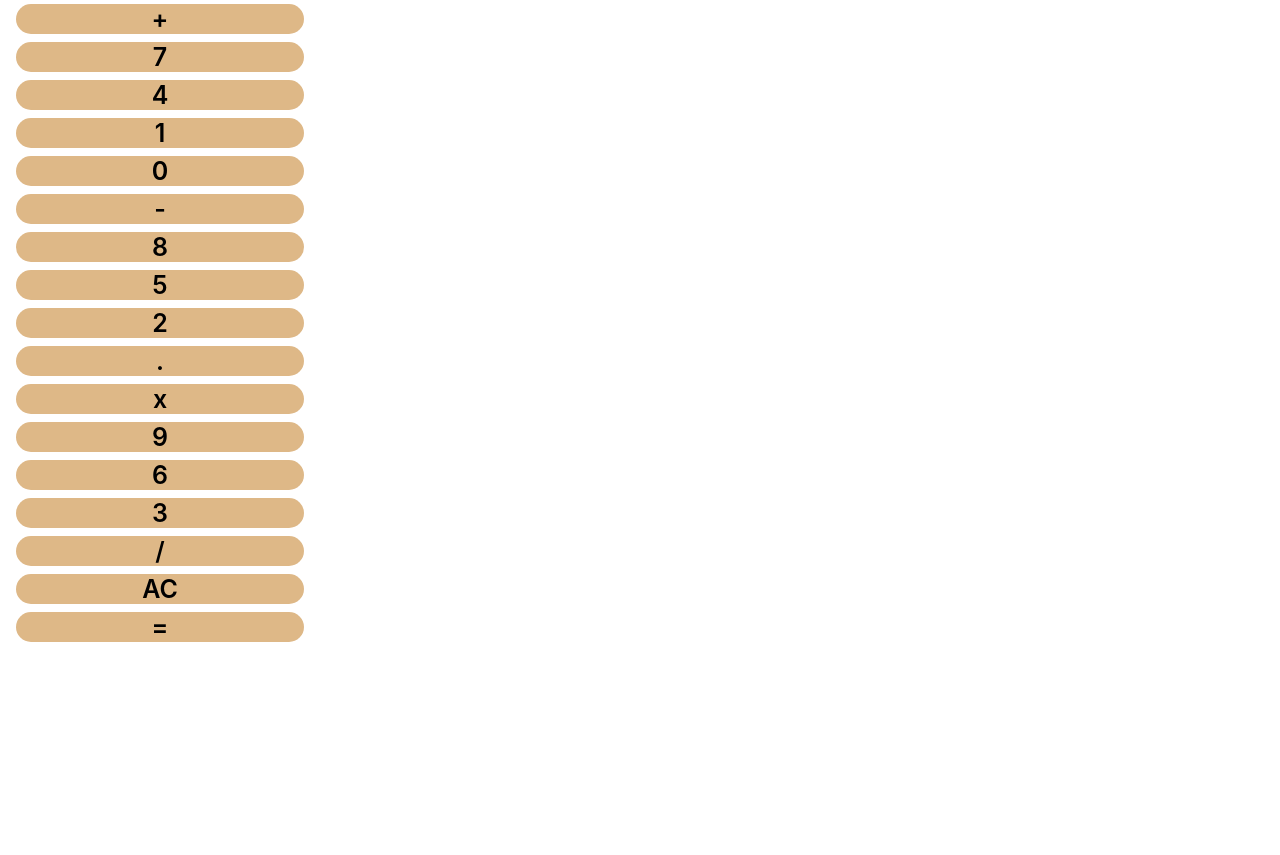
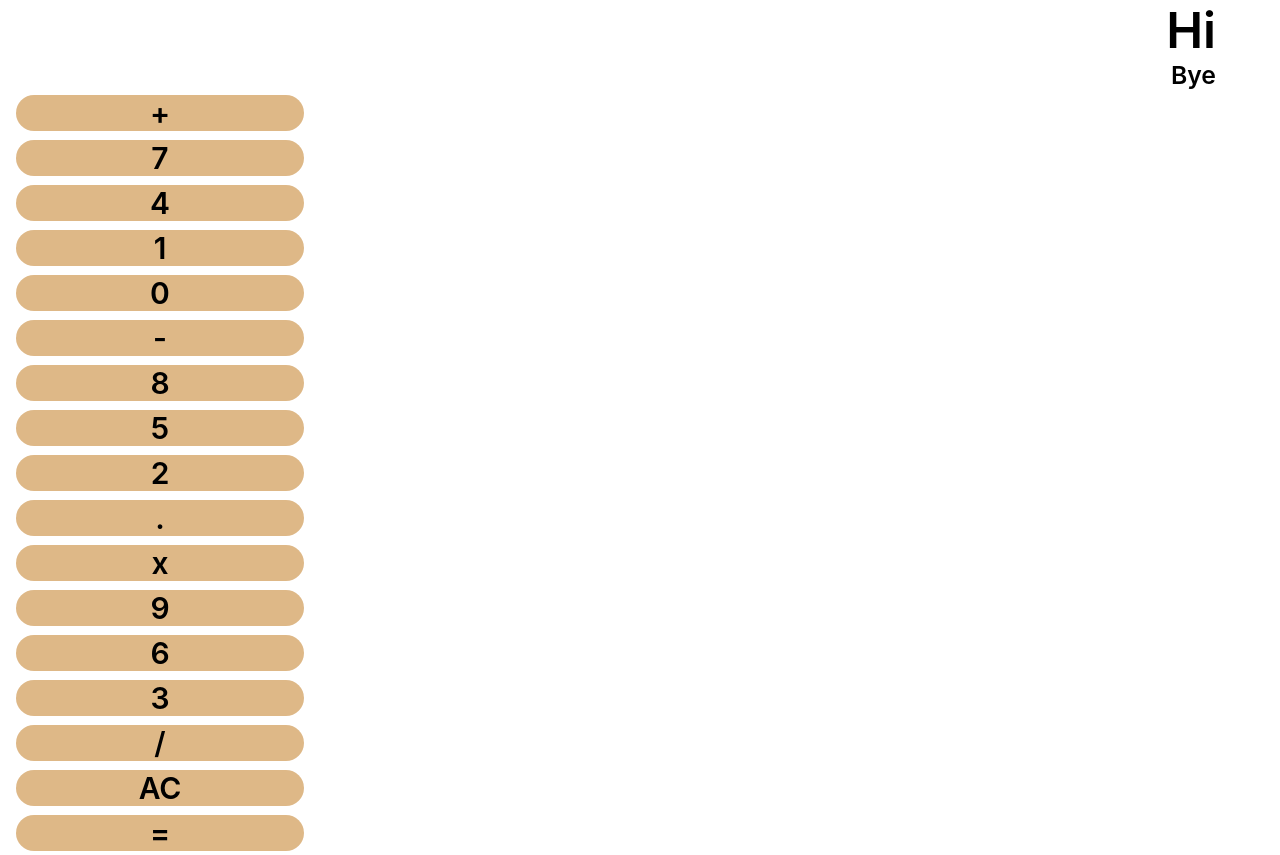
Before and after one commit to AjinkyaPradhan1/Calculator, a React (Create React App) app: page / in a window 1280 px wide. Before the commit the page ends 800 px from the top, so only its background shows below. Built offline with nearby package versions, Linux system fonts and the light colour scheme.

Commit message:
Primary changes done

```diff
--- a/src/App.js
+++ b/src/App.js
@@ -8,15 +8,12 @@ function App() {
   const [text,setText] = useState("Bye");
   const [result,setResult] = useState("Hi");
 
-  const addToText = (val) => {
-    setText((text)=>[...text,val+" "]);
-  };
+
   return (
-    // <OutputSection text={text} result={result}/>
     <div className="calc_wrapper">
       <div className='calc_main'>
         <div className='calc_output_screen'>
-          <OutputSection/>
+          <OutputSection text={text} result={result}/>
         </div>
         <div className='calc_button'>
 
--- a/src/Button.css
+++ b/src/Button.css
@@ -122,12 +122,12 @@
     display: flex;
     align-items: center;
     justify-content: space-around;
-    font-size: 25px;
+    font-size: 30px;
     font-weight: 600;
     border-radius: 60px;
     width: 90%;
     margin-bottom: 4px;
-    margin-top: 4px;
+    margin-top: 5px;
     margin-right: 4px;
     margin-left: 4px;
 
```
